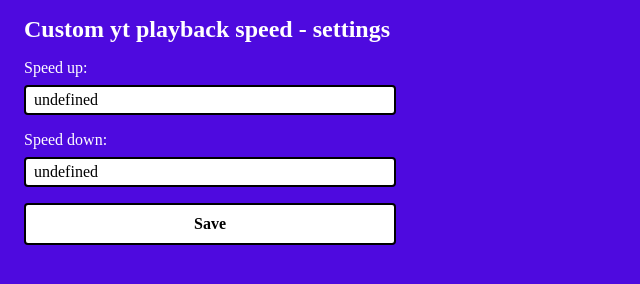
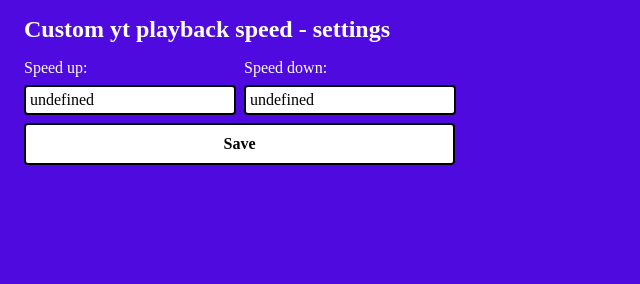
Before and after one commit to MarekNowak250/Change-youtube-playback-speed-chrome-extension, a browser extension: page index.html in a window 1280 px wide. Shown: the whole page, without its empty margins (0-640 px from the left). Drawn offline with Linux system fonts and the light colour scheme.

Commit message:
Change form css, cleanup

```diff
--- a/index.html
+++ b/index.html
@@ -12,7 +12,7 @@
       }
 
       html {
-        width: 420px;
+        width: 440px;
         background-color: #4e0adf;
         color: white;
       }
@@ -27,32 +27,47 @@
 
       input {
         font-size: 16px;
-        font-size: max(16px, 1em);
         font-family: inherit;
-        padding: 0.25em 0.5em;
+        padding: 0.25em 0.25em;
         background-color: #fff;
         border: 2px solid black;
         border-radius: 4px;
+        margin-top: 8px;
+        margin-right: 8px;
       }
 
       .inputContainer {
-        margin-bottom: 16px;
-        display: grid;
+        margin-bottom: 8px;
       }
 
       .inputContainer label {
         margin-bottom: 8px;
+        grid-area: input;
       }
 
       .submit-button {
-        width: 100%;
+        width: 98%;
         padding: 10px 0px;
         font-weight: bold;
-        width: 100%;
+        margin: 0;
       }
 
       .submit-button:hover {
         background-color: #cecece;
+        cursor: pointer;
+      }
+
+      #form {
+        display: grid;
+        grid-template-columns: auto auto;
+        grid-template-rows: auto;
+        grid-template-areas:
+          "input input"
+          "submit submit";
+      }
+
+      .submit_button-container {
+        grid-area: submit;
       }
     </style>
   </head>
@@ -67,7 +82,7 @@
         <label for="speedDown">Speed down: </label>
         <input type="text" name="speedDown" id="speedDown" required />
       </div>
-      <div>
+      <div class="submit_button-container">
         <input type="submit" class="submit-button" value="Save" />
       </div>
     </form>
```
Also changed, not shown: contentScript.js (+9 -10 lines), manifest.json.
